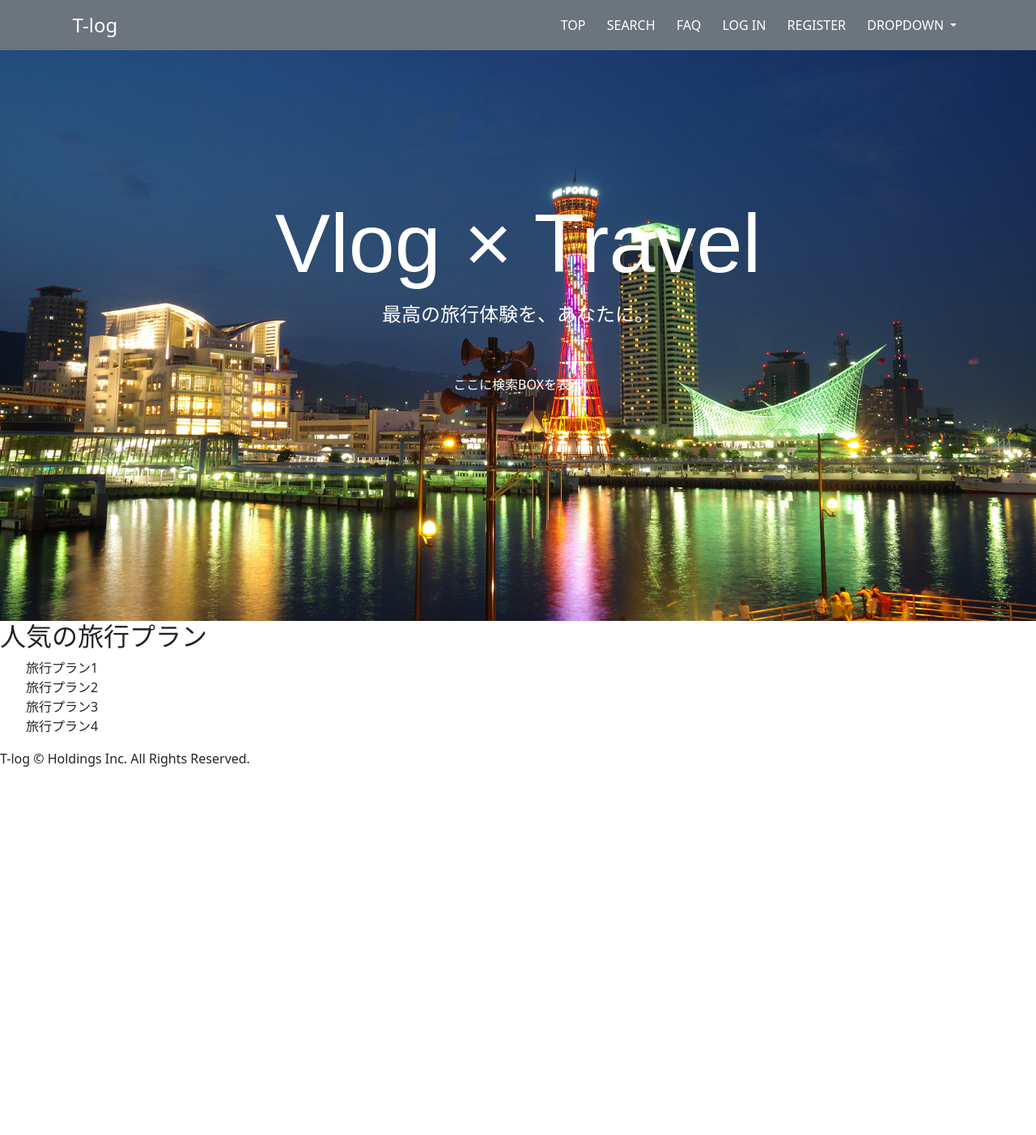
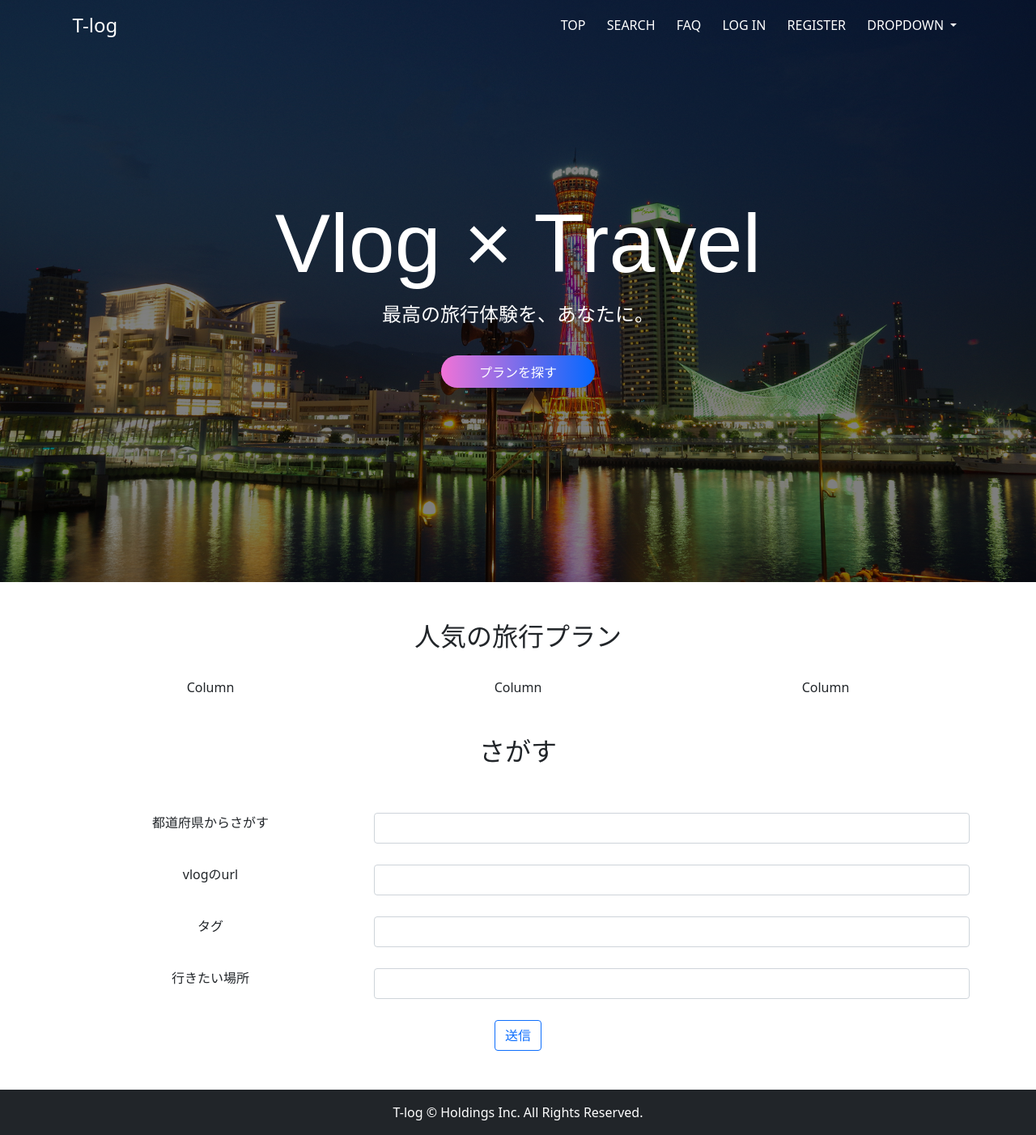
Before and after one commit to raddykassy/Rotom, a Flask app: page / in a window 1280 px wide. Shown: the whole page at 81% size. Before the commit the page ends 947 px from the top, so only its background shows below. Run offline with Flask 2, Linux system fonts and the light colour scheme; some web fonts are replaced.

Commit message:
index.html 戻す

```diff
--- a/templates/index.html
+++ b/templates/index.html
@@ -13,9 +13,9 @@
 <body>
     <!-- header -->
     <header class="header">
-        <nav class="navbar navbar-expand-lg navbar-light bg-secondary text-white">
+        <nav class="navbar navbar-expand-lg navbar-light .bg-transparent text-white">
             <div class="container-fluid hd-container">
-                <a class="navbar-brand text-white fs-4" href="#">T-log</a>
+                <a class="navbar-brand text-white fs-4 logo-" href="#">T-log</a>
                 <img src="" alt="">
                 <button class="navbar-toggler" type="button" data-bs-toggle="collapse" data-bs-target="#navbarNavDropdown" aria-controls="navbarNavDropdown" aria-expanded="false" aria-label="Toggle navigation">
                 <span class="navbar-toggler-icon"></span>
@@ -26,7 +26,7 @@
                             <a class="nav-link active text-white" aria-current="page" href="#">TOP</a>
                         </li>
                         <li class="nav-item item">
-                            <a class="nav-link text-white" href="#">SEARCH</a>
+                            <a class="nav-link text-white" href="#search">SEARCH</a>
                         </li>
                         <li class="nav-item item">
                             <a class="nav-link text-white" href="#">FAQ</a>
@@ -56,31 +56,81 @@
 
     <!-- main -->
     <main role="main" class="d-flex flex-column align-items-center mainContents">
+        <div class="bg-img-blur"></div>
         <div class="headline">
             <h1 class="catch-copy text-white">Vlog × Travel</h1>
             <p class="catch-phrase text-white fs-4">最高の旅行体験を、あなたに。</p>
-            <p class="text-white p-4">ここに検索BOXを表示</p>
+            <a href="#search"><button type="button" class="btn btn-search">プランを探す</button></a>
         </div>
     </main>
     <!-- end main -->
 
     <!-- showPlan -->
-    <section class="showPlan">
-        <div class="popularPlan">
-            <h2>人気の旅行プラン</h2>
-            <ul>
-                <li class="plan">旅行プラン1</li>
-                <li class="plan">旅行プラン2</li>
-                <li class="plan">旅行プラン3</li>
-                <li class="plan">旅行プラン4</li>
-            </ul>
+    <section class="mt-5 showPlan d-flex flex-column align-items-center">
+        <h2>人気の旅行プラン</h2>
+        <div class="container mt-4 popularPlan">
+            <div class="row row-cols-3 text-center">
+                <div class="col plan-item">Column</div>
+                <div class="col plan-item">Column</div>
+                <div class="col plan-item">Column</div>
+            </div>
         </div>
     </section>
     <!-- showPlan -->
 
-    <footer>
+    <section class="mt-5 d-flex flex-column align-items-center search" id="search">
+        <h2>さがす</h2>
+        <div class="container my-5">
+            <form class="form-search" method="POST" action="">
+                <div class="mb-4 form-group">
+                  <div class="row">
+                    <div class="col-md-4">
+                      <p class="text-center">都道府県からさがす</p>
+                    </div>
+                    <div class="col-md-8">
+                      <input type="email" name="email" class="form-control" placeholder="">
+                    </div>
+                  </div>
+                </div>
+                <div class="mb-4 form-group">
+                  <div class="row">
+                    <div class="col-md-4">
+                      <p class="text-center">vlogのurl</p>
+                    </div>
+                    <div class="col-md-8">
+                      <input type="text" name="name" class="form-control" placeholder="">
+                    </div>
+                  </div>
+                </div>
+                <div class="mb-4 form-group">
+                    <div class="row">
+                      <div class="col-md-4">
+                        <p class="text-center">タグ</p>
+                      </div>
+                      <div class="col-md-8">
+                        <input type="text" name="name" class="form-control" placeholder="">
+                      </div>
+                    </div>
+                  </div>
+                  <div class="mb-4 form-group">
+                    <div class="row">
+                      <div class="col-md-4">
+                        <p class="text-center">行きたい場所</p>
+                      </div>
+                      <div class="col-md-8">
+                        <input type="text" name="name" class="form-control" placeholder="">
+                      </div>
+                    </div>
+                  </div>
+                <button type="submit" class="btn btn-outline-primary">送信</button>
+              </form>
+        </div>
+    </section>
+
+
+    <footer class="text-center bg-dark p-3">
         <div class="copyright">
-           <p>T-log © Holdings Inc. All Rights Reserved.</p>
+           <span class="text-white">T-log © Holdings Inc. All Rights Reserved.</span>
         </div>
     </footer>
 
```
